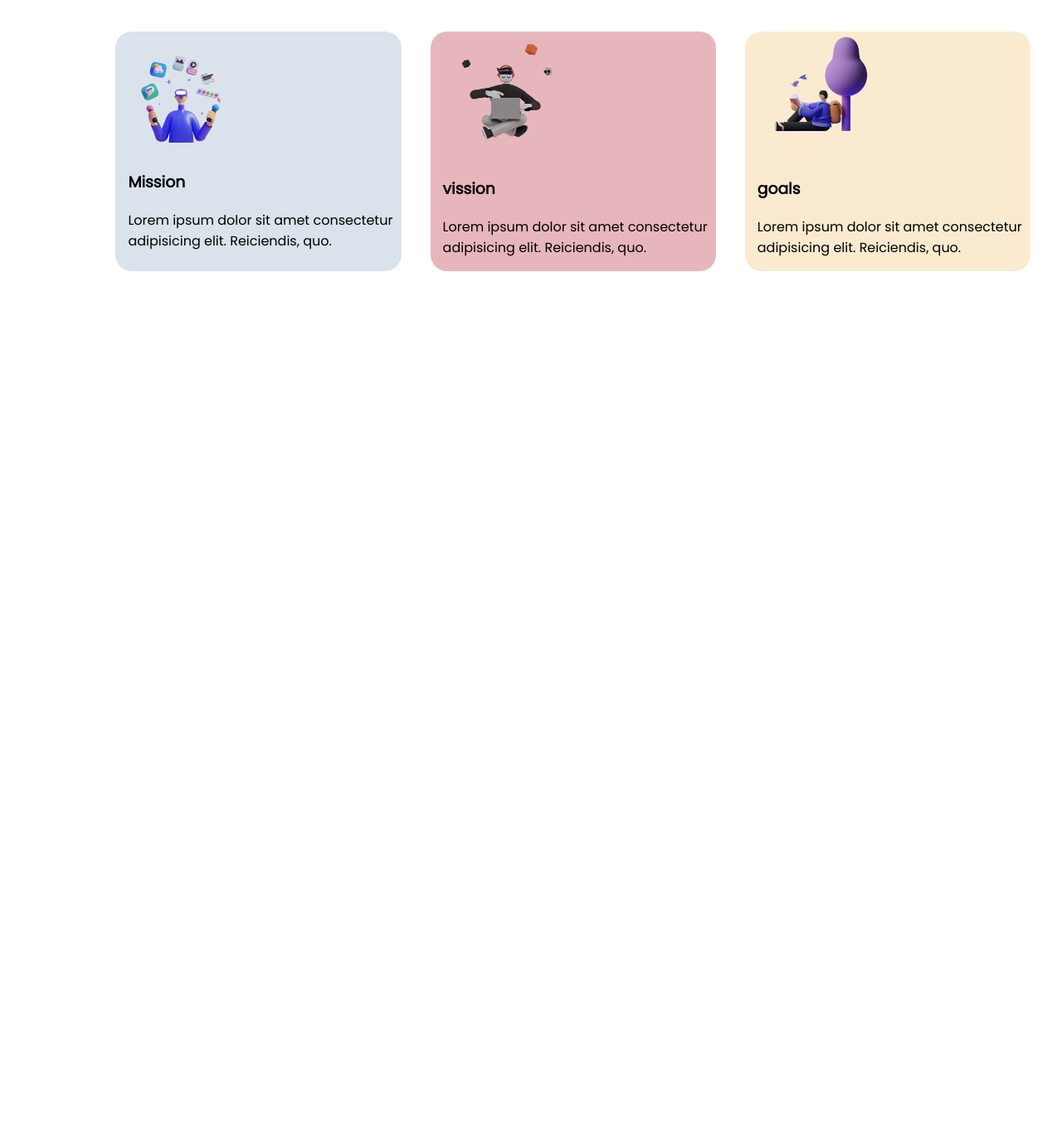
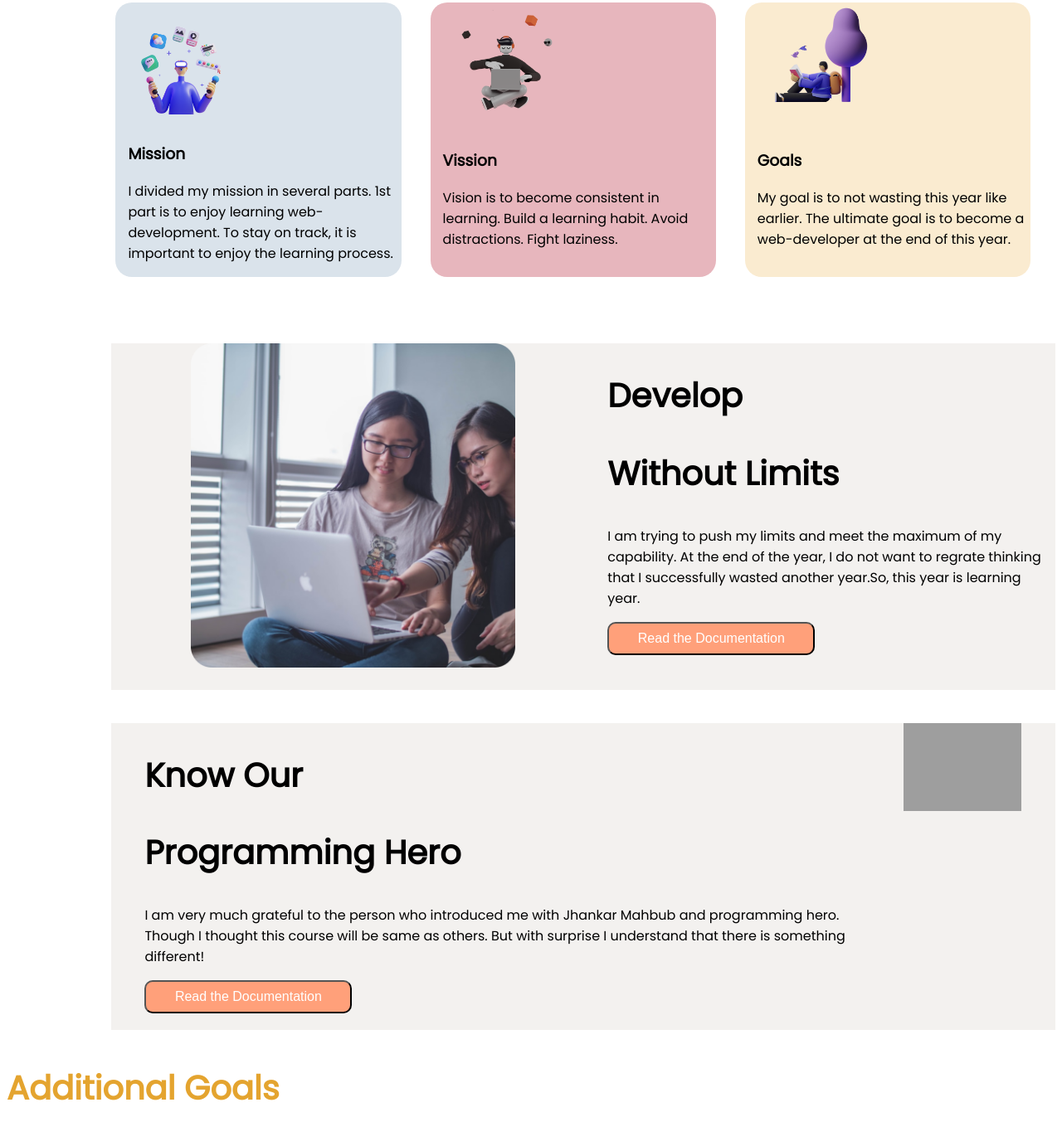
Before and after one commit to MrMosses/assignment-PHero, a plain HTML site: page index.html in a window 1280 px wide. Shown: the part 567-1920 px from the top of the page at 83% size. Before the commit the page ends 942 px from the top, so only its background shows below. Drawn offline with Linux system fonts and the light colour scheme; grey boxes are pictures that could not be loaded.

Commit message:
almost-done

```diff
--- a/index.html
+++ b/index.html
@@ -20,9 +20,11 @@
                 <h1>Stay Focused on</h1>
                 <h1> <span>Mission 2022</span></h1>
             </div>
-            <p>Lorem, ipsum dolor sit amet consectetur adipisicing elit. Consequatur possimus eaque cum delectus? Autem
-                sapiente
-                iusto est? Excepturi, dolores ipsum.</p>
+            <p>
+                I am Md. Mamunur Rashid. I set a goal for 2022 to become a web-developer. So, I start my mission to
+                reach my goal with Programming
+                Hero's course.
+            </p>
             <button>Explore Now</button>
             <p>Scroll down to explore more about us</p>
         </div>
@@ -36,19 +38,52 @@
             <div id="mission-items">
                 <img src="images/illustrators/illustrator-1.png" alt="">
                 <h3>Mission</h3>
-                <p>Lorem ipsum dolor sit amet consectetur adipisicing elit. Reiciendis, quo.</p>
+                <p>I divided my mission in several parts. 1st part is to enjoy learning web-development. To stay on
+                    track, it is important to enjoy the learning process.</p>
             </div>
             <div id="vision-items">
                 <img src="images/illustrators/illustrator-2.png" alt="">
-                <h3>vission</h3>
-                <p>Lorem ipsum dolor sit amet consectetur adipisicing elit. Reiciendis, quo.</p>
+                <h3>Vission</h3>
+                <p>Vision is to become consistent in learning. Build a learning habit. Avoid distractions. Fight
+                    laziness.</p>
             </div>
             <div id="goals-items">
                 <img src="images/illustrators/illustrator-3.png" alt="">
-                <h3>goals</h3>
-                <p>Lorem ipsum dolor sit amet consectetur adipisicing elit. Reiciendis, quo.</p>
+                <h3>Goals</h3>
+                <p> My goal is to not wasting this year like earlier. The ultimate goal is to become a web-developer at
+                    the end of this year. </p>
             </div>
         </div>
+    </section>
+    <section class="develop-items">
+        <div>
+            <img src="images/pictures/coding.png" alt="">
+        </div>
+        <div>
+            <h1>Develop</h1>
+            <h1>Without Limits</h1>
+            <p>I am trying to push my limits and meet the maximum of my capability. At the end of the year, I do not
+                want to regrate thinking that I successfully wasted another year.So, this year is learning year.
+            </p>
+            <button>Read the Documentation</button>
+        </div>
+    </section>
+    <section class="develop-items">
+        <div>
+            <h1>Know Our</h1>
+            <h1>Programming Hero</h1>
+            <p>I am very much grateful to the person who introduced me with Jhankar Mahbub and programming hero. Though
+                I thought this course will be same as others. But with surprise I understand that there is something
+                different!</p>
+            <button>Read the Documentation</button>
+        </div>
+        <div>
+            <img src="images/pictures/project.png" alt="">
+        </div>
+    </section>
+    <section>
+        <h1><span>Additional Goals</span></h1>
+
     </section>
 
 
--- a/style.css
+++ b/style.css
@@ -2,7 +2,7 @@ body{
     font-family: 'Poppins', sans-serif;
 }
 h1{
-    font-size: 50px;
+    font-size: 40px;
 
 }
 span{
@@ -29,7 +29,7 @@ button{
     background-color: lightsalmon;
     color: white;
     font-size: 16px;
-    width: 150px;
+    width: 250px;
     height: 40px;
     border-radius: 10px;
 }
@@ -37,6 +37,7 @@ button{
     display: flex;
     width: 90%;
     margin-left: 10%;
+    margin-bottom: 40px;
 }
 .description-part img{
     width: 150px;
@@ -74,3 +75,16 @@ button{
     padding-left: 15px;
     padding-right: 5px;
 }
+.develop-items{
+    display: flex;
+    background-color: rgb(243, 241, 239);
+    margin-bottom: 40px;
+    margin-left: 10%;
+    padding-left: 40px;
+    padding-bottom: 20px;
+
+}
+.develop-items img{
+    width: 70%;
+    margin-left: 10%;
+}
```
Also changed, not shown: 1 other file.
